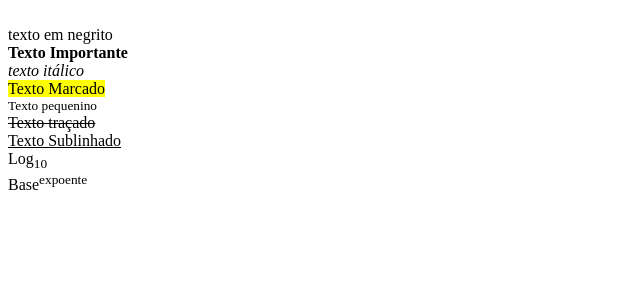
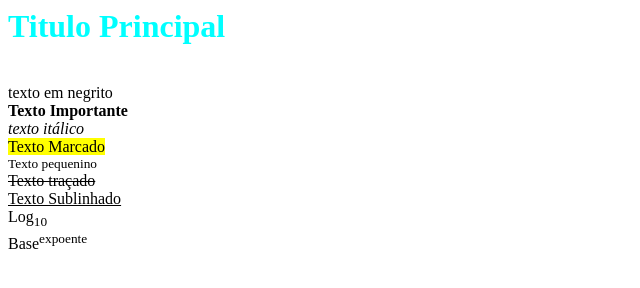
Before and after one commit to silvakeila/projet01, a plain HTML site: page index.html in a window 1280 px wide. Shown: the whole page, without its empty margins (0-640 px from the left). Drawn offline with Linux system fonts and the light colour scheme.

Commit message:
identificador css

```diff
--- a/index.html
+++ b/index.html
@@ -1,6 +1,14 @@
-<html>
-<!--Formatação de texto-->
-<br> texto em negrito</b>
+<html lang="pt-br">
+<!DOCTYPE html>
+<head>
+      <!--cabeçalho invisível-->
+  <meta vharet="UTF-8">
+ <title>Mary On A Cross</title>
+</head>
+ <body>
+    <h1 style="color:aqua"> Titulo Principal </h1>
+    <br> texto em negrito</b>
+    <!--Formatação de texto-->
 <br>
 <strong>Texto Importante</strong>
 <br>
@@ -17,5 +25,5 @@
 Log<sub>10</sub>
 <br>
 Base<sup>expoente</sup>
-
+ </body>
 </html>
```
